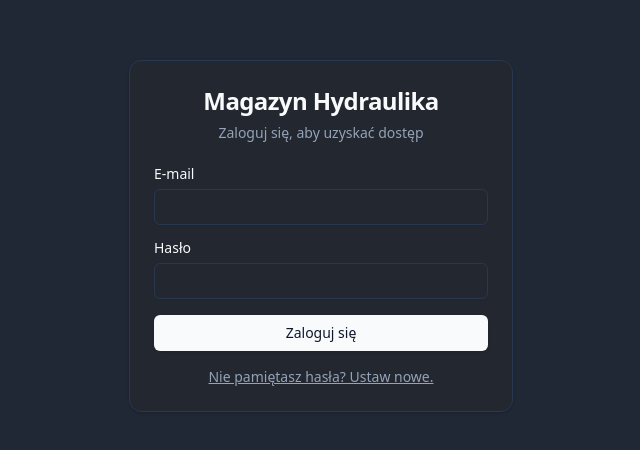
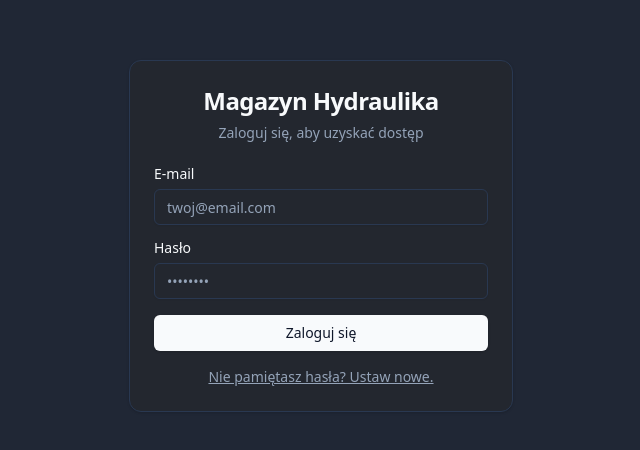
Before and after one commit to marcinadrych/WEB, a React (Vite) app: page / in a window 1280 px wide. Shown: the part 164-614 px from the top of the page, without its empty margins (319-959 px from the left). Built offline with nearby package versions, Linux system fonts and the light colour scheme; no server answers.

Commit message:
Naprawa kodu

```diff
--- a/src/pages/Auth.jsx
+++ b/src/pages/Auth.jsx
@@ -14,38 +14,50 @@ export default function Auth() {
   const [password, setPassword] = useState('')
   const { toast } = useToast()
 
+  // --- POPRAWIONA I UPROSZCZONA FUNKCJA LOGOWANIA ---
   const handleLogin = async (event) => {
-    event.preventDefault();
-    setLoading(true);
+    // Krok 1: Zapobiegamy przeładowaniu strony
+    event.preventDefault()
+
+    setLoading(true) // Włączamy stan ładowania
+
+    // Krok 2: Wywołujemy funkcję logowania Supabase
     const { error } = await supabase.auth.signInWithPassword({
       email: email,
       password: password,
-    });
+    })
+
+    // Krok 3: Obsługujemy wynik
     if (error) {
-      toast({ title: "Błąd logowania", description: "Nieprawidłowy e-mail lub hasło.", variant: "destructive" });
+      toast({
+        title: "Błąd logowania",
+        description: "Nieprawidłowy e-mail lub hasło. Spróbuj ponownie.",
+        variant: "destructive",
+      })
     }
-    setLoading(false);
+    // Jeśli logowanie się powiedzie, onAuthStateChange w App.jsx
+    // automatycznie wykryje nową sesję i przerenderuje aplikację,
+    // pokazując Dashboard. Nie musimy tu nic więcej robić.
+
+    setLoading(false) // Wyłączamy stan ładowania na końcu
   }
 
   const handlePasswordReset = async (e) => {
     e.preventDefault();
     if (!email) {
-      toast({ title: "Brak adresu e-mail", description: "Wpisz swój adres e-mail, a potem kliknij ten link.", variant: "destructive" });
+      toast({ title: "Brak adresu e-mail", description: "Wpisz swój e-mail, a potem kliknij ten link.", variant: "destructive" });
       return;
     }
 
     setLoading(true);
-    // KLUCZOWA ZMIANA: Mówimy Supabase, gdzie ma przekierować użytkownika
-    const redirectTo = `${window.location.origin}/update-password`;
-
     const { error } = await supabase.auth.resetPasswordForEmail(email, {
-      redirectTo,
+      redirectTo: `${window.location.origin}/update-password`,
     });
 
     if (error) {
       toast({ title: "Błąd", description: error.message, variant: "destructive" });
     } else {
-      toast({ title: "Link wysłany!", description: "Sprawdź skrzynkę e-mail, aby ustawić nowe hasło." });
+      toast({ title: "Link wysłany!", description: "Sprawdź swoją skrzynkę e-mail." });
     }
     setLoading(false);
   }
@@ -61,15 +73,37 @@ export default function Auth() {
           <form onSubmit={handleLogin} className="flex flex-col gap-4">
             <div className="grid gap-2">
               <Label htmlFor="email">E-mail</Label>
-              <Input id="email" type="email" value={email} onChange={(e) => setEmail(e.target.value)} required />
+              <Input
+                id="email"
+                type="email"
+                placeholder="twoj@email.com"
+                value={email}
+                required={true}
+                onChange={(e) => setEmail(e.target.value)}
+              />
             </div>
             <div className="grid gap-2">
               <Label htmlFor="password">Hasło</Label>
-              <Input id="password" type="password" value={password} onChange={(e) => setPassword(e.target.value)} required />
+              <Input
+                id="password"
+                type="password"
+                placeholder="••••••••"
+                value={password}
+                required={true}
+                onChange={(e) => setPassword(e.target.value)}
+              />
             </div>
-            <Button type="submit" className="w-full" disabled={loading}>{loading ? 'Logowanie...' : 'Zaloguj się'}</Button>
+            {/* Upewniamy się, że przycisk ma type="submit" i jest wyłączany przez `loading` */}
+            <Button type="submit" className="w-full" disabled={loading}>
+              {loading ? 'Logowanie...' : 'Zaloguj się'}
+            </Button>
             <div className="text-center text-sm">
-              <button type="button" onClick={handlePasswordReset} className="underline text-muted-foreground hover:text-primary">
+              <button
+                type="button"
+                onClick={handlePasswordReset}
+                disabled={loading}
+                className="underline text-muted-foreground hover:text-primary disabled:opacity-50"
+              >
                 Nie pamiętasz hasła? Ustaw nowe.
               </button>
             </div>
```
